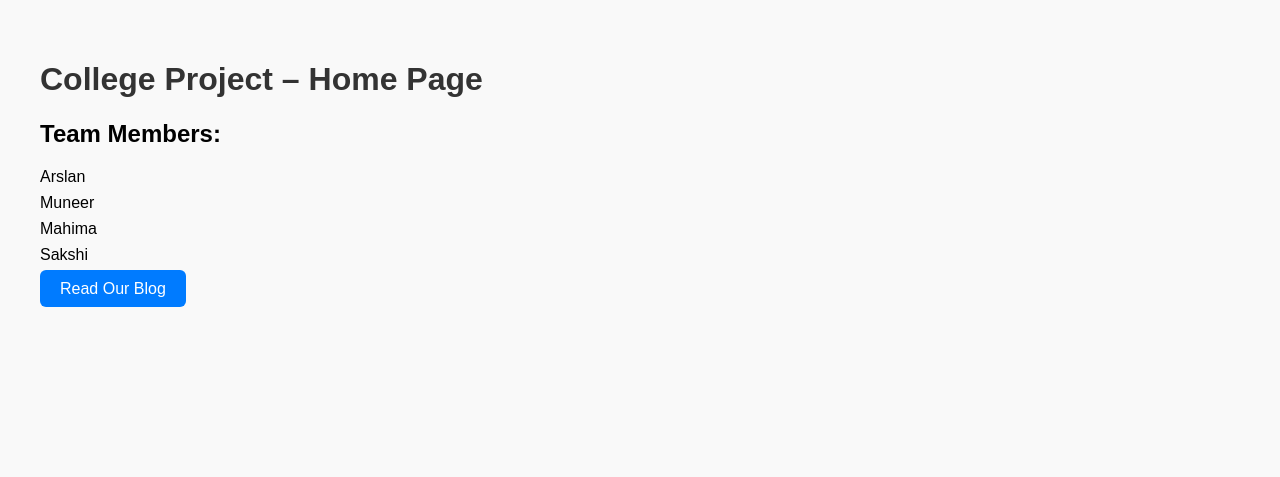
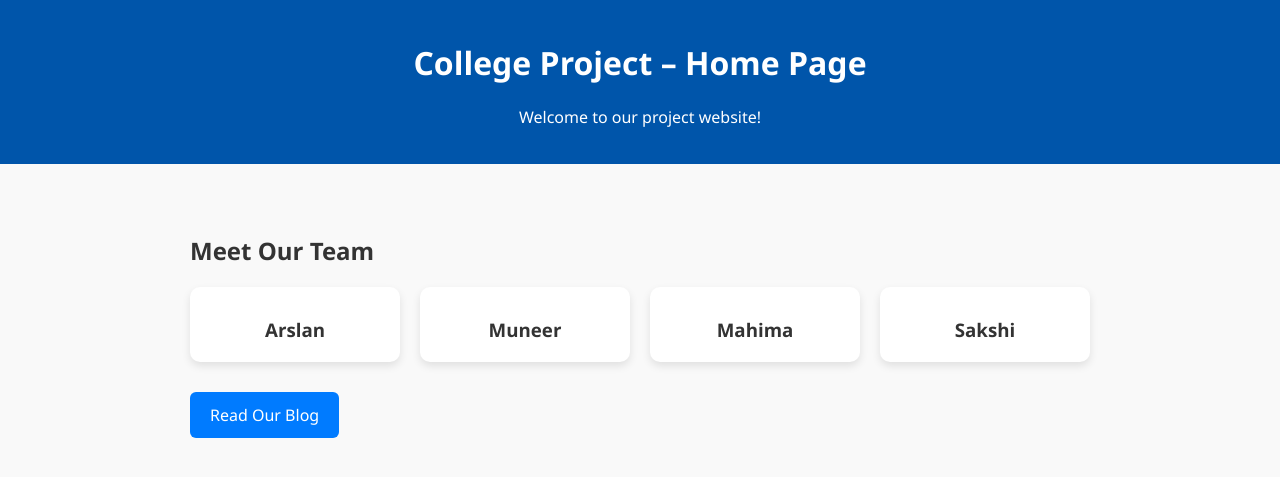
Before and after one commit to arslan11-codes/clg-project, a Flask app: page / in a window 1280 px wide. Shown: the top 477 px of the page. Run offline with Flask 3, Linux system fonts and the light colour scheme.

Commit message:
Update home.html

```diff
--- a/templates/home.html
+++ b/templates/home.html
@@ -1,30 +1,102 @@
 <!DOCTYPE html>
-<html>
+<html lang="en">
 <head>
-    <title>College Project</title>
+  <meta charset="UTF-8" />
+  <meta name="viewport" content="width=device-width, initial-scale=1.0" />
+  <title>College Project – Home Page</title>
   <style>
-        body { font-family: Arial, sans-serif; padding: 2em; background-color: #f9f9f9; }
-        h1 { color: #333; }
-        ul { list-style-type: none; padding: 0; }
-        li { margin: 0.5em 0; }
-        .button {
-            margin-top: 2em;
-            padding: 10px 20px;
+    body {
+      margin: 0;
+      font-family: 'Segoe UI', Tahoma, Geneva, Verdana, sans-serif;
+      background-color: #f9f9f9;
+      color: #333;
+    }
+
+    header {
+      background-color: #0055aa;
+      color: white;
+      padding: 20px;
+      text-align: center;
+    }
+
+    .container {
+      padding: 40px;
+      max-width: 900px;
+      margin: auto;
+    }
+
+    .team-section {
+      margin-top: 30px;
+    }
+
+    .team-section h2 {
+      font-size: 24px;
+      margin-bottom: 20px;
+    }
+
+    .team-grid {
+      display: grid;
+      grid-template-columns: repeat(auto-fit, minmax(180px, 1fr));
+      gap: 20px;
+    }
+
+    .team-card {
+      background-color: white;
+      padding: 20px;
+      border-radius: 10px;
+      box-shadow: 0 4px 8px rgba(0, 0, 0, 0.1);
+      text-align: center;
+    }
+
+    .team-card h3 {
+      margin: 10px 0 0;
+    }
+
+    .blog-button {
+      display: inline-block;
+      margin-top: 30px;
       background-color: #007bff;
       color: white;
+      padding: 12px 20px;
+      border: none;
+      border-radius: 6px;
       text-decoration: none;
-            border-radius: 6px;
+      font-size: 16px;
+    }
+
+    .blog-button:hover {
+      background-color: #0056b3;
     }
   </style>
 </head>
 <body>
+
+  <header>
     <h1>College Project – Home Page</h1>
-    <h2>Team Members:</h2>
-    <ul>
-        {% for member in team %}
-            <li>{{ member }}</li>
-        {% endfor %}
-    </ul>
-    <a href="/blog" class="button">Read Our Blog</a>
+    <p>Welcome to our project website!</p>
+  </header>
+
+  <div class="container">
+    <div class="team-section">
+      <h2>Meet Our Team</h2>
+      <div class="team-grid">
+        <div class="team-card">
+          <h3>Arslan</h3>
+        </div>
+        <div class="team-card">
+          <h3>Muneer</h3>
+        </div>
+        <div class="team-card">
+          <h3>Mahima</h3>
+        </div>
+        <div class="team-card">
+          <h3>Sakshi</h3>
+        </div>
+      </div>
+    </div>
+
+    <a href="/blog" class="blog-button">Read Our Blog</a>
+  </div>
+
 </body>
 </html>
```
Lines whose indentation alone changed are shown as unchanged.
